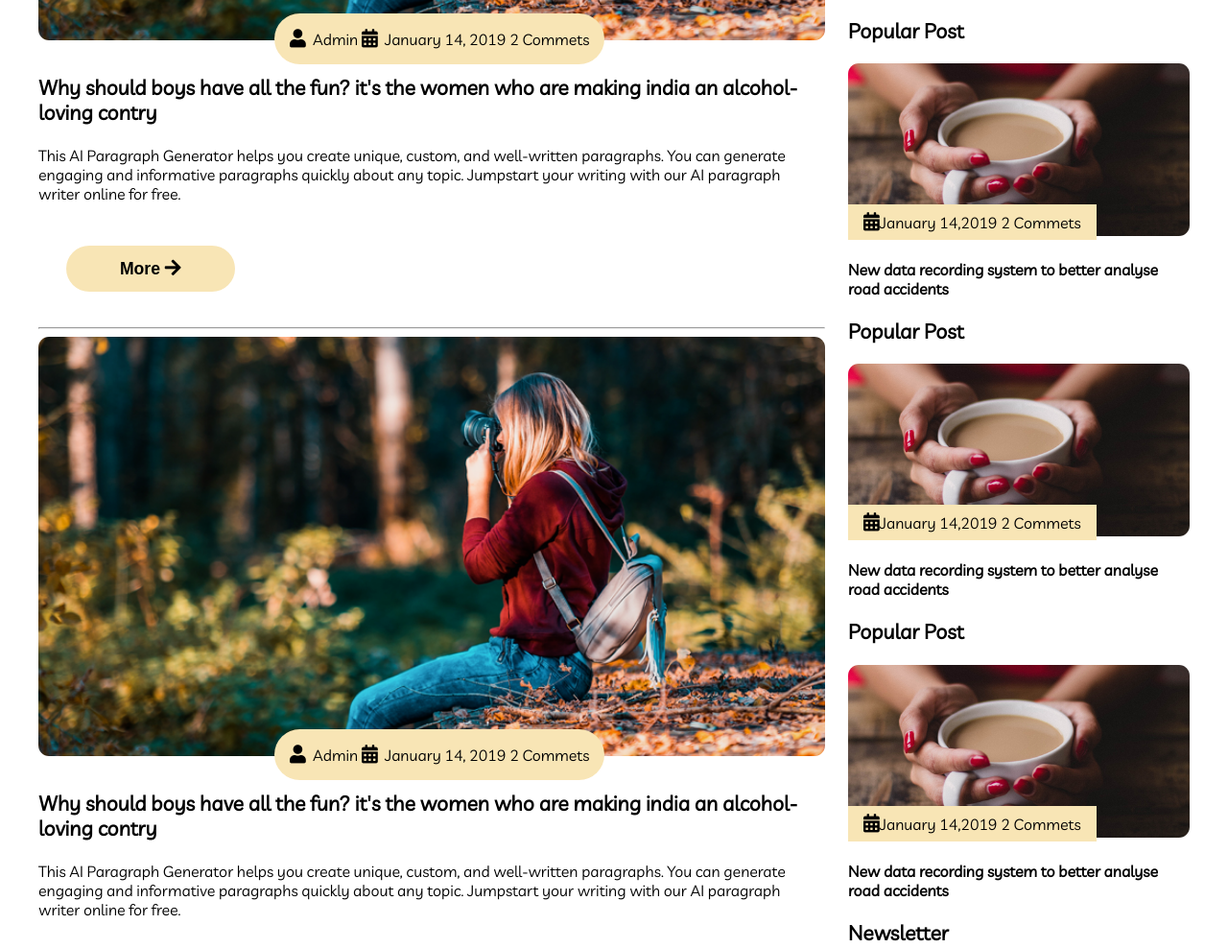
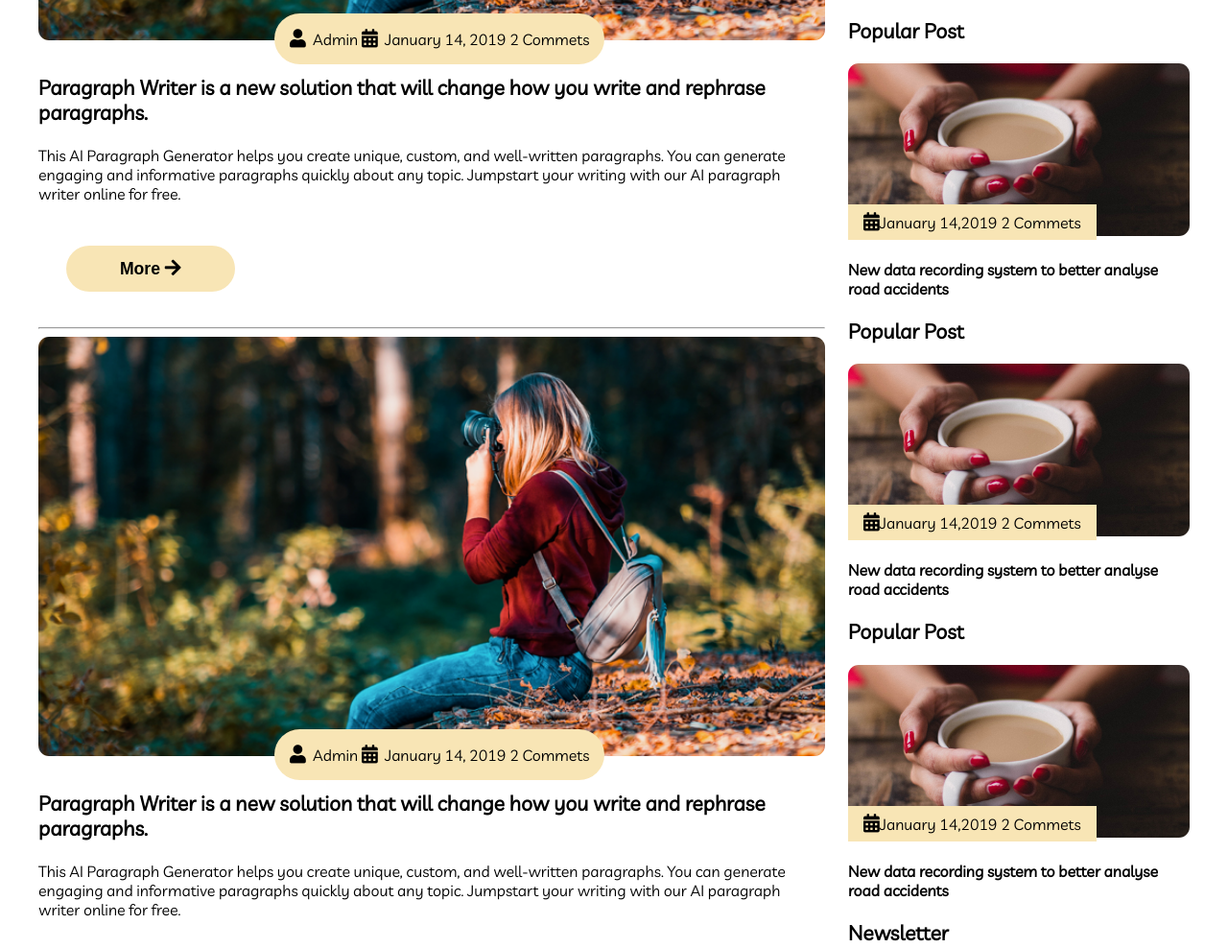
Before and after one commit to jaganathan2013/second, a plain HTML site: page index.html in a window 1280 px wide. Shown: the part 2027-3015 px from the top of the page at 96% size. Drawn offline with Linux system fonts and the light colour scheme.

Commit message:
Update index.html

```diff
--- a/index.html
+++ b/index.html
@@ -103,8 +103,7 @@
                         <span>2 Commets</span>
                         </div>
                     </div>
-                    <h3 href="#">Why should boys have all the fun? it's the women who are making india an
-                        alcohol-loving contry</h3>
+                    <h3 href="#">Paragraph Writer is a new solution that will change how you write and rephrase paragraphs.</h3>
                     <p>This AI Paragraph Generator helps you create unique, custom, and well-written paragraphs. You can generate engaging and informative paragraphs quickly about any topic. Jumpstart your writing with our AI paragraph writer online for free.
                     </p>
                     <button class="btn post-btn">More  <i class="fas fa-arrow-right"></i></button>
@@ -119,8 +118,7 @@
                         <span>2 Commets</span>
                         </div>
                     </div>
-                    <h3 href="#">Why should boys have all the fun? it's the women who are making india an
-                        alcohol-loving contry</h3>
+                    <h3 href="#">Paragraph Writer is a new solution that will change how you write and rephrase paragraphs.</h3>
                     <p>This AI Paragraph Generator helps you create unique, custom, and well-written paragraphs. You can generate engaging and informative paragraphs quickly about any topic. Jumpstart your writing with our AI paragraph writer online for free.
                     </p>
                     <button class="btn post-btn">More  <i class="fas fa-arrow-right"></i></button>
@@ -135,8 +133,7 @@
                         <span>2 Commets</span>
                         </div>
                     </div>
-                    <h3 href="#">Why should boys have all the fun? it's the women who are making india an
-                        alcohol-loving contry</h3>
+                    <h3 href="#">Paragraph Writer is a new solution that will change how you write and rephrase paragraphs.</h3>
                     <p>This AI Paragraph Generator helps you create unique, custom, and well-written paragraphs. You can generate engaging and informative paragraphs quickly about any topic. Jumpstart your writing with our AI paragraph writer online for free.
                     </p>
                     <button class="btn post-btn">More  <i class="fas fa-arrow-right"></i></button>
```
